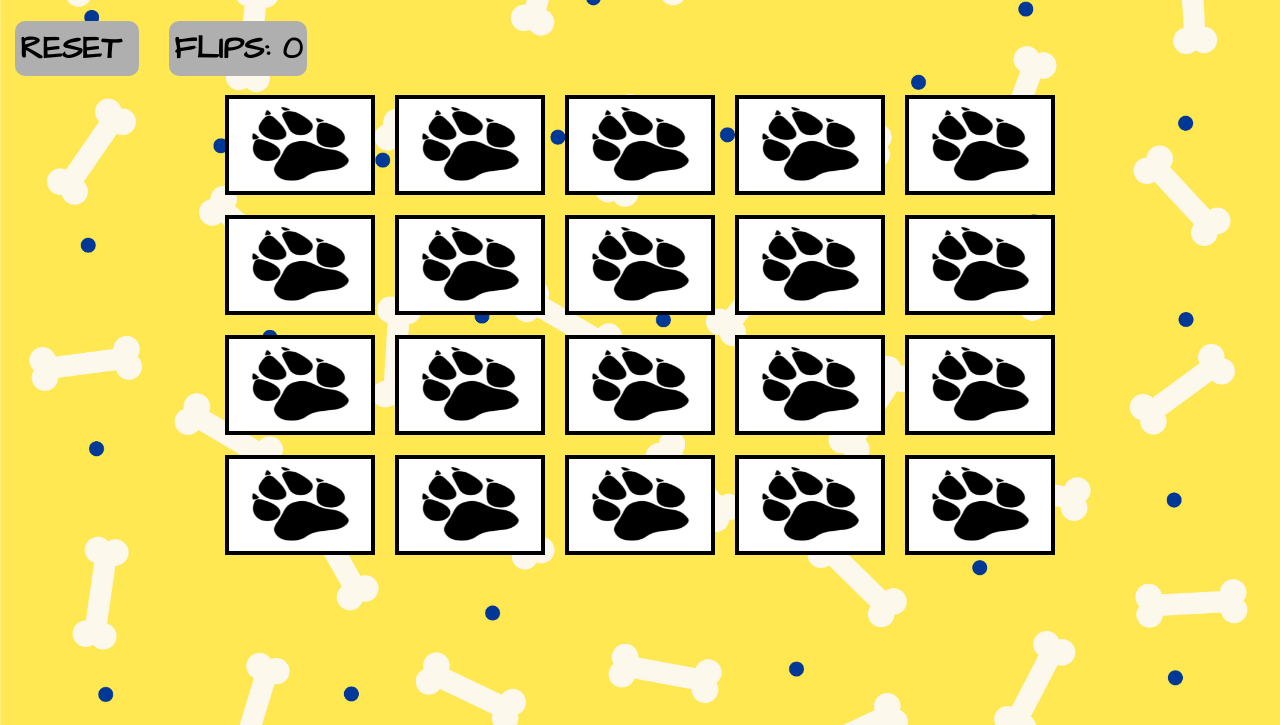
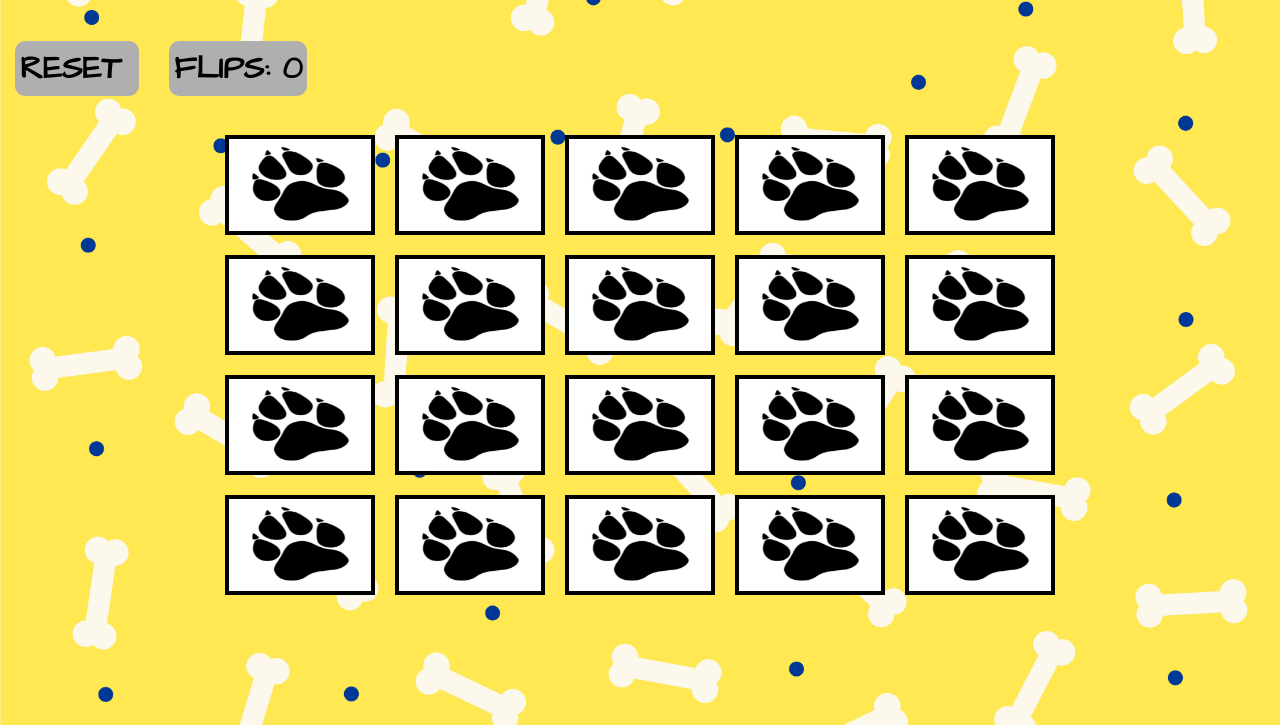
Before and after one commit to MomciloDordevic/Milestone-Project-2, a plain HTML site: page gamepage.html in a window 1280 px wide. Shown: the part 75-800 px from the top of the page. Drawn offline with nearby package versions, Linux system fonts and the light colour scheme.

Commit message:
added media query for min-width 1024px for ipadpro responsiveness and finished it

```diff
--- a/assets/css/style.css
+++ b/assets/css/style.css
@@ -241,6 +241,16 @@ h1 {
     }
 }
 
+@media screen and (min-width:1024px) {
+    .game-board {
+        margin-top: 200px;
+    }
+    #buttons {
+        margin-top: 110px;
+    }
+
+}
+
 @media screen and (max-width:400px) {
     .game-card {
         width: 115px;
```
